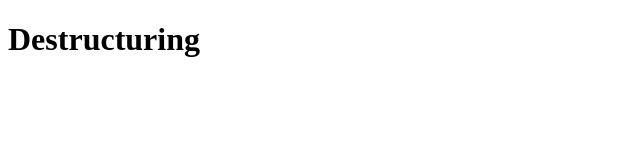
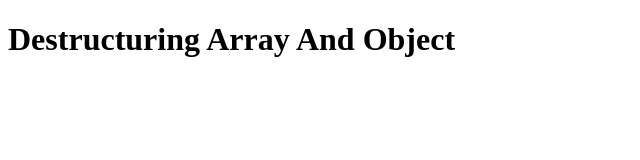
Before and after one commit to shoaibkhan-dev/js_weekly_task, a plain HTML site: page index.html in a window 1280 px wide. Shown: the whole page, without its empty margins (0-640 px from the left). Drawn offline with Linux system fonts and the light colour scheme.

Commit message:
add files

```diff
--- a/index.html
+++ b/index.html
@@ -6,7 +6,7 @@
     <title>Document</title>
 </head>
 <body>
-    <h1>Destructuring</h1>
+    <h1>Destructuring Array And Object</h1>
 
     <script src="app.js"></script>
 </body>
```
